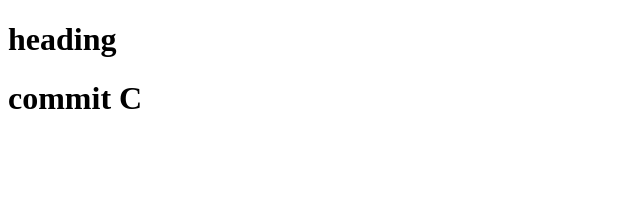
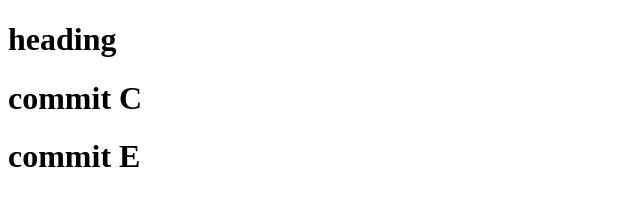
Before and after one commit to CodeWithSarthak24/Github, a plain HTML site: page index.html in a window 1280 px wide. Shown: the whole page, without its empty margins (0-640 px from the left). Drawn offline with Linux system fonts and the light colour scheme.

Commit message:
commit E

```diff
--- a/index.html
+++ b/index.html
@@ -8,5 +8,6 @@
 <body>
     <h1>heading</h1>
      <h1>commit C</h1>
+      <h1>commit E</h1>
 </body>
 </html>
```
